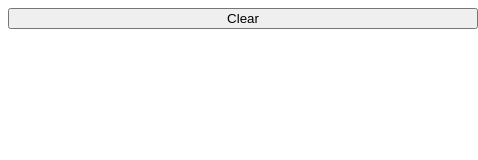
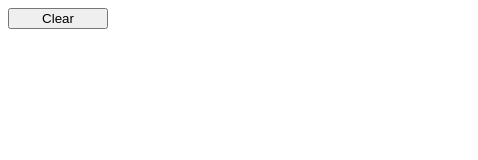
Before and after one commit to MrCrumpet/Chrome-Extension-History-Clear, a browser extension: page popup.html in a window 400 px wide. Shown: the whole page, 478 px wide, since content can reach past the window. Drawn offline with Linux system fonts and the light colour scheme.

```diff
--- a/popup.html
+++ b/popup.html
@@ -4,6 +4,7 @@
 	<title>History Clear</title>
 </head>
 <body>
-	<button type="submit" align="center" style="width:470px;" id="button">Clear</button>
+	<script type="text/javascript" src="popup.js"></script>
+	<button type="submit" align="center" style="width:100px;" id="button">Clear</button>
 </body>
 </html>
```
Also changed, not shown: icon.png, popup.js (added).
